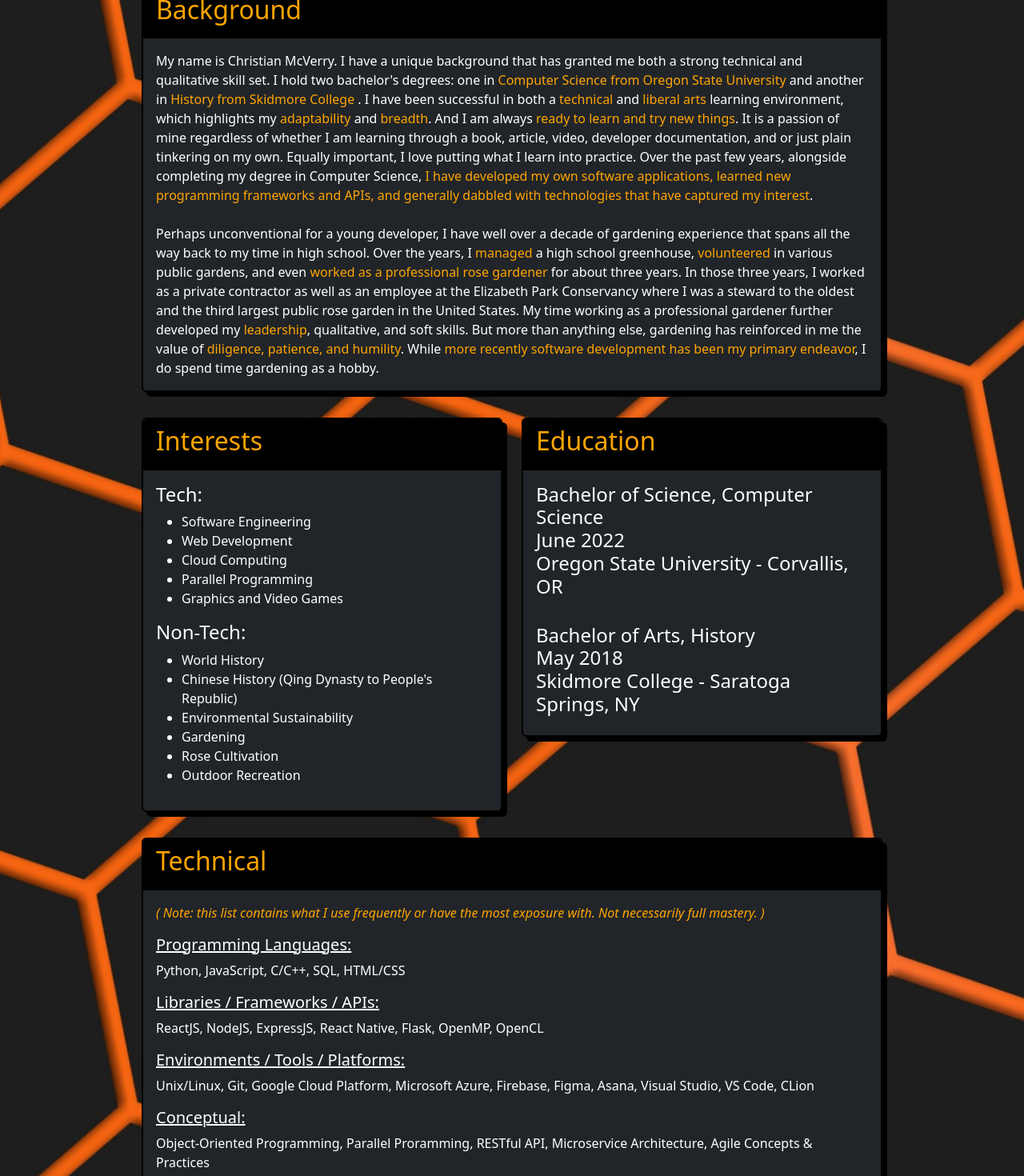
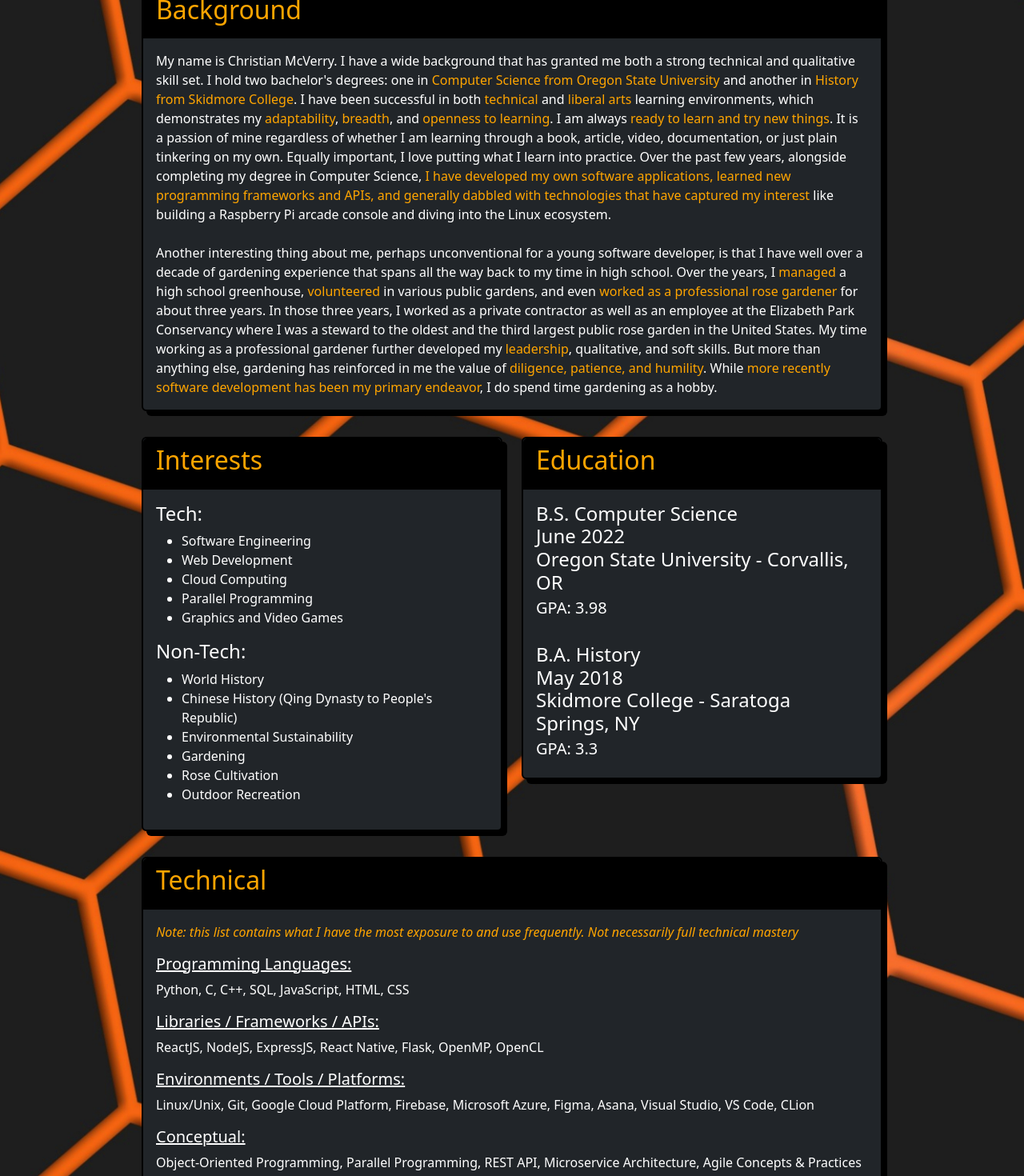
Before and after one commit to cmcverry/cmcverry.github.io, a React (Create React App) app: page / in a window 1280 px wide. Shown: the part 1020-2490 px from the top of the page at 80% size. Built offline with nearby package versions, Linux system fonts and the light colour scheme.

Commit message:
edits to content

```diff
--- a/src/components/About/About.css
+++ b/src/components/About/About.css
@@ -53,3 +53,8 @@
 .highlight-text{
     color: orange;
 }
+
+#about-bootstrap-overrides .card h4 .gpa{
+    padding-top: 5px;
+    text-decoration: none;
+}
--- a/src/components/About/About.jsx
+++ b/src/components/About/About.jsx
@@ -16,19 +16,30 @@
                             <Card.Header><h2>Background</h2></Card.Header>
                             <Card.Body>
                                 <Card.Text>
-                                        My name is Christian McVerry. I have a unique background that has granted me both a strong technical and qualitative skill set. I hold two bachelor's degrees:
-                                        one in <span className="highlight-text">Computer Science from Oregon State University </span> and another in <span className="highlight-text"> History from Skidmore College </span> . I have been successful in both a <span className="highlight-text">technical</span> and <span className="highlight-text">liberal arts</span> learning environment,
-                                        which highlights my <span className="highlight-text">adaptability </span> and <span className="highlight-text">breadth</span>. And I am always <span className="highlight-text">ready to learn and try new things</span>. It is a passion of mine regardless of
-                                        whether I am learning through a book, article, video, developer documentation, and or just plain tinkering on my own. Equally important, I love putting what I learn into practice. Over the past few years,
-                                         alongside completing my degree in Computer Science, <span className="highlight-text"> I have developed my own software applications, learned new programming frameworks and APIs, and generally dabbled with technologies that
-                                         have captured my interest</span>.
+                                        My name is Christian McVerry. I have a wide background that has granted me both a strong technical and qualitative skill set.
+                                        I hold two bachelor's degrees: one in <span className="highlight-text">Computer Science from Oregon State University </span> and another
+                                        in <span className="highlight-text"> History from Skidmore College</span>. I have been successful in both
+                                        <span className="highlight-text"> technical</span> and <span className="highlight-text">liberal arts</span> learning environments, which
+                                        demonstrates my <span className="highlight-text">adaptability</span>, <span className="highlight-text">breadth</span>, and
+                                        <span className="highlight-text"> openness to learning</span>. I am always <span className="highlight-text">ready to learn
+                                        and try new things</span>. It is a passion of mine regardless of
+                                        whether I am learning through a book, article, video, documentation, or just plain tinkering on my own. Equally
+                                        important, I love putting what I learn into practice. Over the past few years, alongside completing my degree in
+                                        Computer Science, <span className="highlight-text"> I have developed my own software applications, learned new programming
+                                        frameworks and APIs, and generally dabbled with technologies that have captured my interest</span> like building a Raspberry Pi arcade
+                                        console and diving into the Linux ecosystem.
                                     <br/>
                                     <br/>
-                                        Perhaps unconventional for a young developer, I have well over a decade of gardening experience that spans all the way back to my time in high school. Over the years, I <span className="highlight-text">managed</span> a high school greenhouse,
-                                        <span className="highlight-text"> volunteered</span> in various public gardens, and even <span className="highlight-text">worked as a professional rose gardener</span> for about three years. In those three years, I worked as a private contractor as well as an employee at
-                                        the Elizabeth Park Conservancy where I was a steward to the oldest and the third largest public rose garden in the United States. My time working as a professional
-                                        gardener further developed my <span className="highlight-text">leadership</span>, qualitative, and soft skills. But more than anything else, gardening has reinforced in me the value of <span className="highlight-text">diligence, patience, and humility</span>.
-                                        While <span className="highlight-text"> more recently software development has been my primary endeavor</span>, I do spend time gardening as a hobby.
+                                        Another interesting thing about me, perhaps unconventional for a young software developer, is that I have well over a decade of gardening
+                                        experience that spans all the way back to my time in high school. Over the years, I <span className="highlight-text">managed </span>
+                                        a high school greenhouse, <span className="highlight-text"> volunteered</span> in various public gardens, and
+                                        even <span className="highlight-text">worked as a professional rose gardener</span> for about three years. In those three years,
+                                        I worked as a private contractor as well as an employee at the Elizabeth Park Conservancy where I was a steward to the oldest and the
+                                        third largest public rose garden in the United States. My time working as a professional gardener further developed my
+                                         <span className="highlight-text"> leadership</span>, qualitative, and soft skills. But more than anything else, gardening has
+                                         reinforced in me the value of <span className="highlight-text">diligence, patience, and humility</span>.
+                                         While <span className="highlight-text"> more recently software development has been my primary endeavor</span>, I do spend
+                                         time gardening as a hobby.
                                 </Card.Text>
                             </Card.Body>
                         </Card>
@@ -63,20 +74,23 @@
                             <Card.Header><h2>Education</h2></Card.Header>
                             <Card.Body>
                                     <h4>
-                                        Bachelor of Science, Computer Science
+                                        B.S. Computer Science
                                         <br/>
                                         June 2022
                                         <br/>
                                         Oregon State University - Corvallis, OR
+                                        <br/>
+                                        <h5 className="gpa">GPA: 3.98</h5>
                                     </h4>
                                         <br/>
                                     <h4>
-                                        Bachelor of Arts, History
+                                        B.A. History
                                         <br/>
                                         May 2018
                                         <br/>
                                         Skidmore College - Saratoga Springs, NY
                                         <br/>
+                                        <h5 className="gpa">GPA: 3.3</h5>
                                     </h4>
                             </Card.Body>
                         </Card>
@@ -87,16 +101,16 @@
                         <Card id="" >
                             <Card.Header><h2>Technical</h2></Card.Header>
                             <Card.Body>
-                                    <p style={{color: 'orange', fontStyle: 'italic'}} >( Note: this list contains what I use frequently or have the most exposure with. Not necessarily
-                                    full mastery. )</p>
+                                    <p style={{color: 'orange', fontStyle: 'italic'}} >Note: this list contains what I have the most exposure to and use frequently. Not necessarily
+                                    full technical mastery</p>
                                     <h5>Programming Languages:</h5>
-                                    <p>Python, JavaScript, C/C++, SQL, HTML/CSS</p>
+                                    <p>Python, C, C++, SQL, JavaScript, HTML, CSS</p>
                                     <h5>Libraries / Frameworks / APIs:</h5>
                                     <p>ReactJS, NodeJS, ExpressJS, React Native, Flask, OpenMP, OpenCL</p>
                                     <h5>Environments / Tools / Platforms:</h5>
-                                    <p>Unix/Linux, Git, Google Cloud Platform, Microsoft Azure, Firebase, Figma, Asana, Visual Studio, VS Code, CLion</p>
+                                    <p>Linux/Unix, Git, Google Cloud Platform, Firebase, Microsoft Azure, Figma, Asana, Visual Studio, VS Code, CLion</p>
                                     <h5>Conceptual:</h5>
-                                    <p>Object-Oriented Programming, Parallel Proramming, RESTful API, Microservice Architecture, Agile Concepts & Practices</p>
+                                    <p>Object-Oriented Programming, Parallel Programming, REST API, Microservice Architecture, Agile Concepts & Practices</p>
                             </Card.Body>
                         </Card>
                     </Col>
```
Also changed, not shown: src/data/projects.json.
